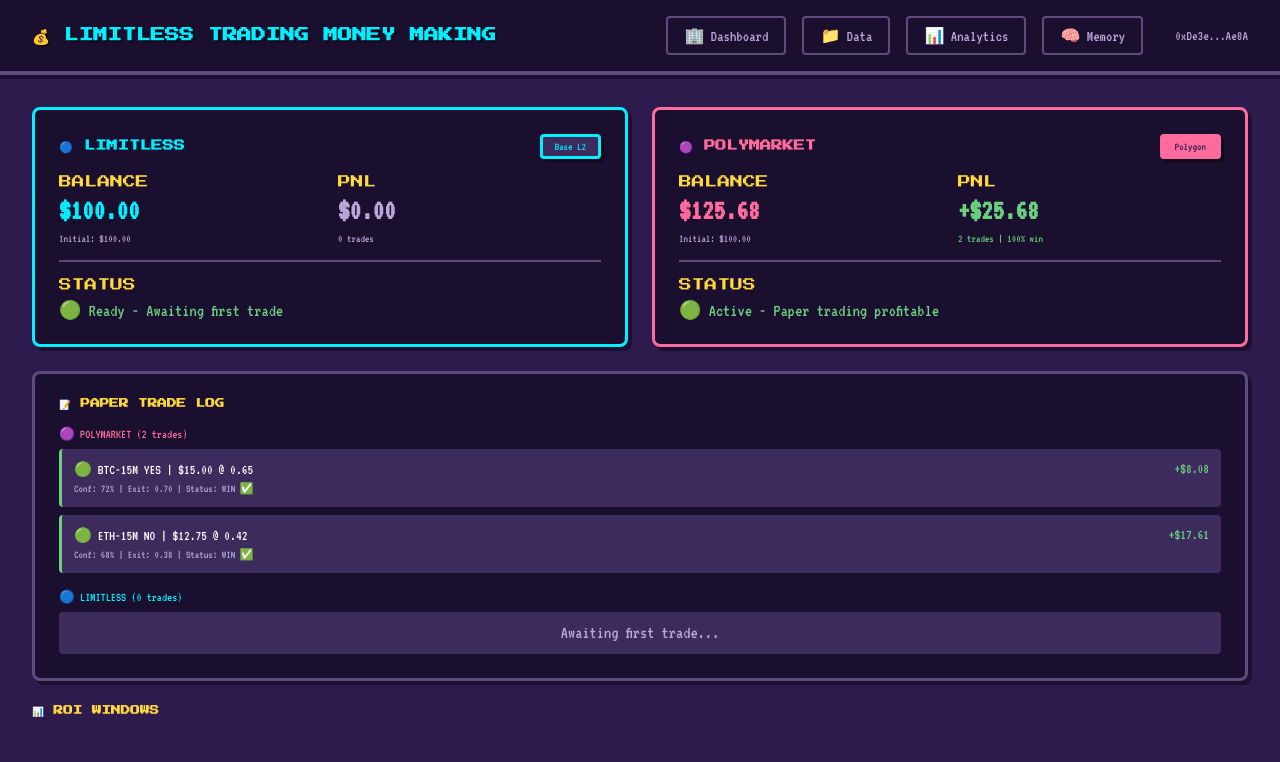
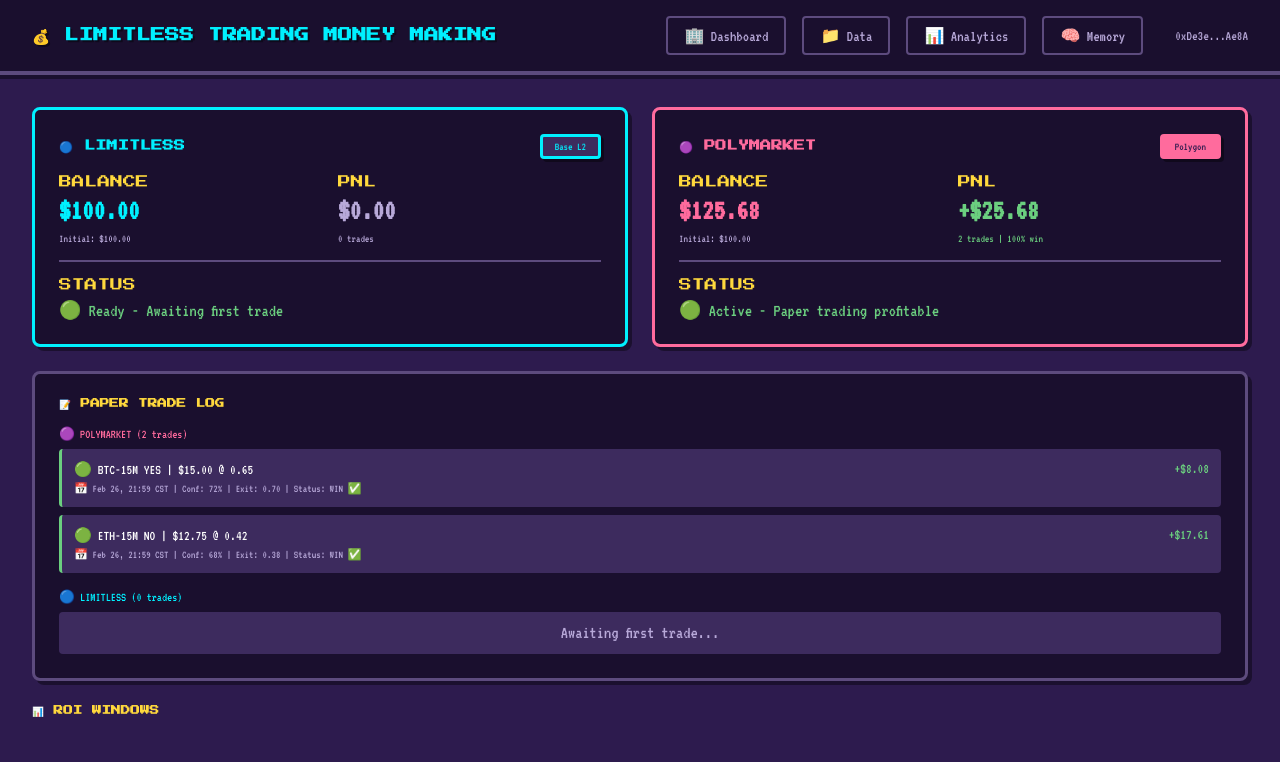
Before and after one commit to airickeff-af/mission-control-v2, a plain HTML site: page limitless/wallet-viewer.html in a window 1280 px wide. Shown: the top 762 px of the page. Drawn offline with nearby package versions, Linux system fonts and the light colour scheme.

Commit message:
Add timestamps to trade log entries

```diff
--- a/limitless/wallet-viewer.html
+++ b/limitless/wallet-viewer.html
@@ -474,7 +474,7 @@
               <span style="color: var(--accent-success); font-size: 0.9rem;">+$8.08</span>
             </div>
             <div style="font-size: 0.7rem; color: var(--text-secondary); margin-top: 0.25rem;">
-              Conf: 72% | Exit: 0.70 | Status: WIN ✅
+              📅 Feb 26, 21:59 CST | Conf: 72% | Exit: 0.70 | Status: WIN ✅
             </div>
           </div>
 
@@ -484,7 +484,7 @@
               <span style="color: var(--accent-success); font-size: 0.9rem;">+$17.61</span>
             </div>
             <div style="font-size: 0.7rem; color: var(--text-secondary); margin-top: 0.25rem;">
-              Conf: 68% | Exit: 0.38 | Status: WIN ✅
+              📅 Feb 26, 21:59 CST | Conf: 68% | Exit: 0.38 | Status: WIN ✅
             </div>
           </div>
         </div>
```
